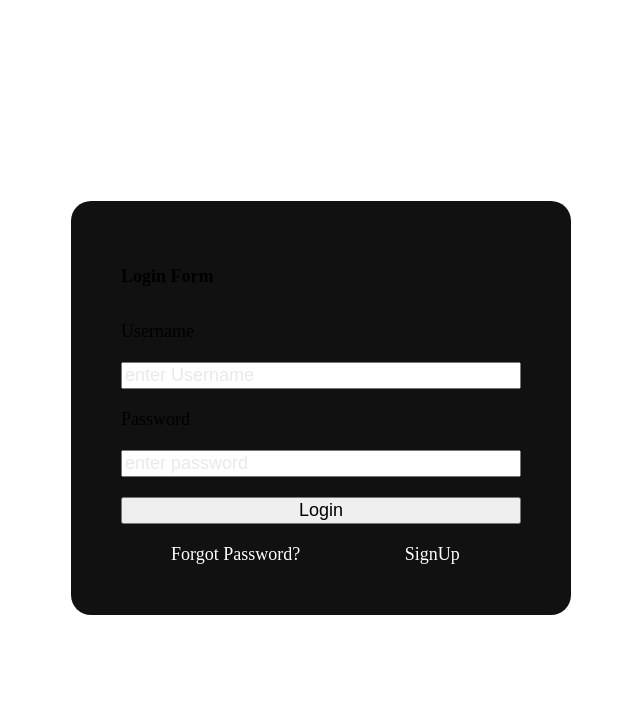
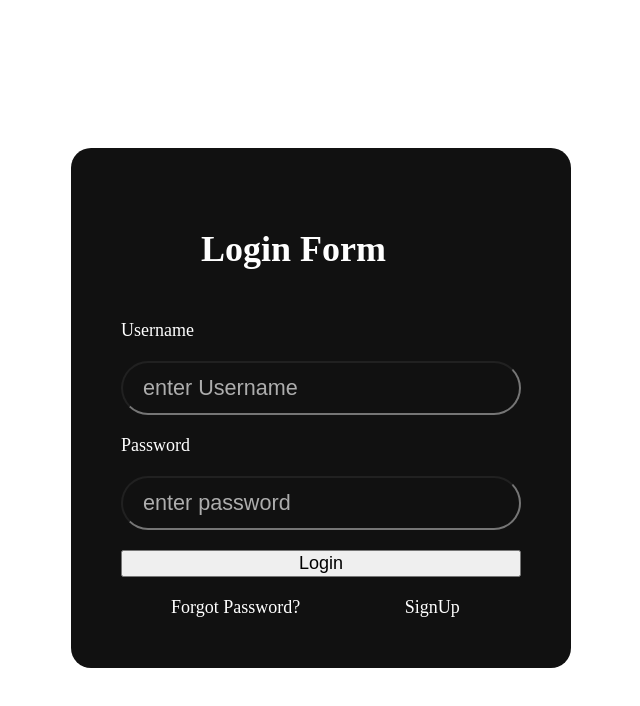
Before and after one commit to Ganesh152000/loginwebsite, a plain HTML site: page index.html in a window 1280 px wide. Shown: the whole page, without its empty margins (327-967 px from the left). Drawn offline with Linux system fonts and the light colour scheme.

Commit message:
Update style.css

```diff
--- a/style.css
+++ b/style.css
@@ -21,16 +21,16 @@ gap: 20px;
     padding: 50px;
     border-radius: 20px;
 }
-form-login h2{
+.form-login h2{
     padding-left: 80px;
     font-size: 2em;
     color: #fff;
 }
-form-login label{
+.form-login label{
     color: #fff;
     font-size: 1em;
 }
-form-login input{
+.form-login input{
     padding: 12px 20px ;
     border-radius: 50px;
     font-size: 1.2em;
```
Lines whose indentation alone changed are shown as unchanged.
